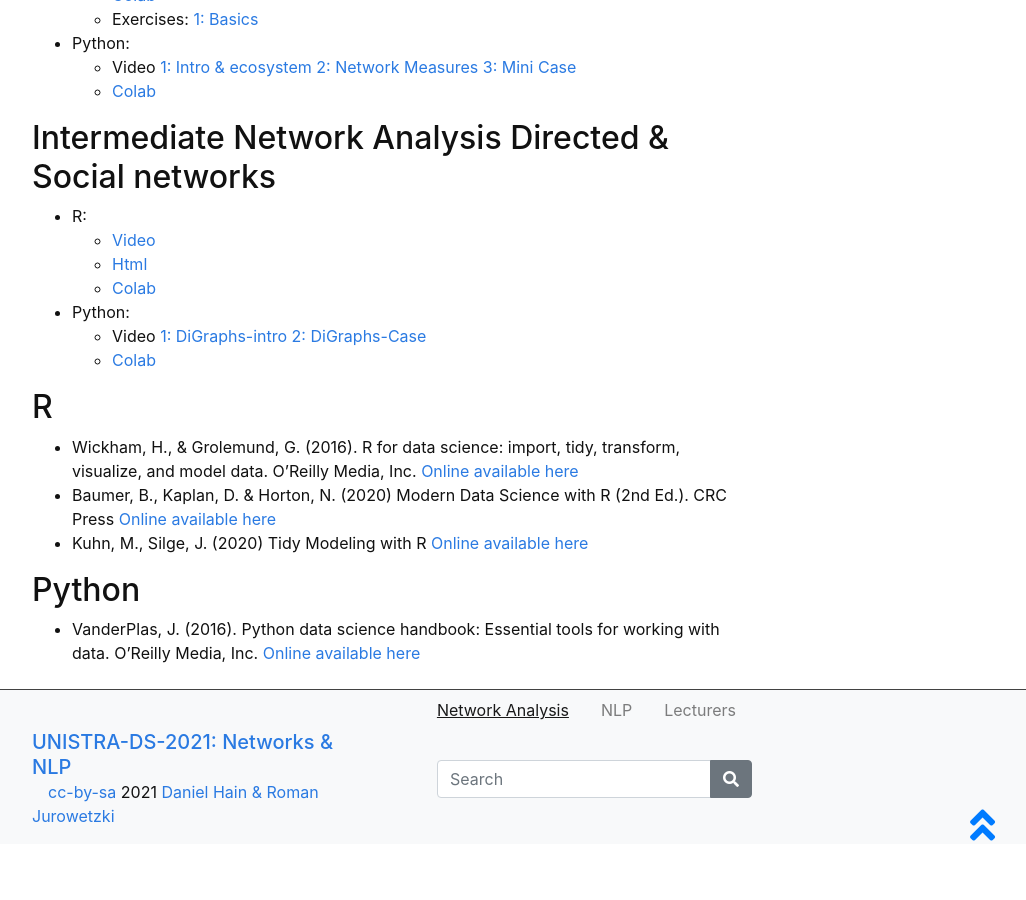
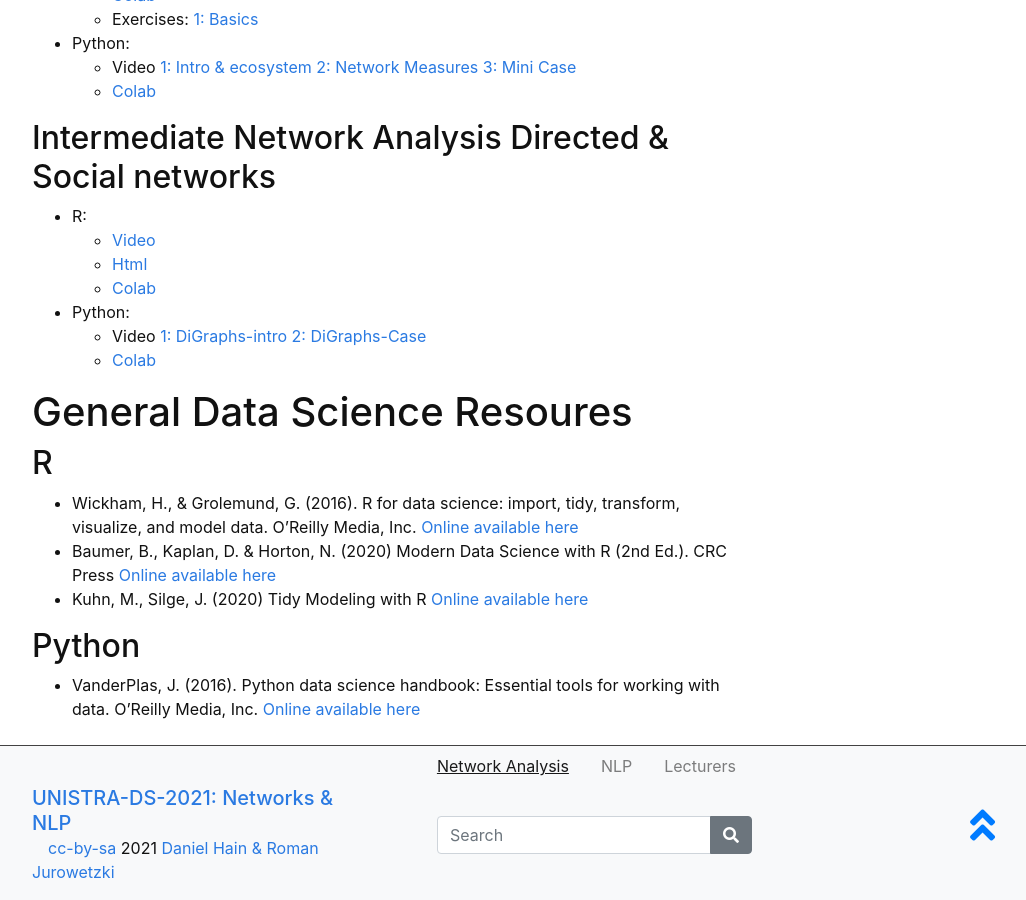
Before and after one commit to SDS-AAU/UNISTRA-DS-2020, a Jekyll site: the page built from content/0-networks.md, in a window 1280 px wide and 900 px high, scrolled down 805 px. Shown: the whole window, without its empty margins (248-1274 px from the left). Built offline with Jekyll 4.4.1, drawn with Linux system fonts in a browser that asks for light colours; before the commit the page ends 1649 px from its top, so only the background shows below that.

Commit message:
Update 0-networks.md

```diff
--- a/content/0-networks.md
+++ b/content/0-networks.md
@@ -61,6 +61,8 @@ Contents & Topics:
 
 ---->
 
+# General Data Science Resoures
+
 ## R
 * Wickham, H., & Grolemund, G. (2016). R for data science: import, tidy, transform, visualize, and model data. O'Reilly Media, Inc. [Online available here](https://r4ds.had.co.nz/)
 * Baumer, B., Kaplan, D. & Horton, N. (2020) Modern Data Science with R (2nd Ed.). CRC Press [Online available here](https://beanumber.github.io/mdsr2e/)
```
